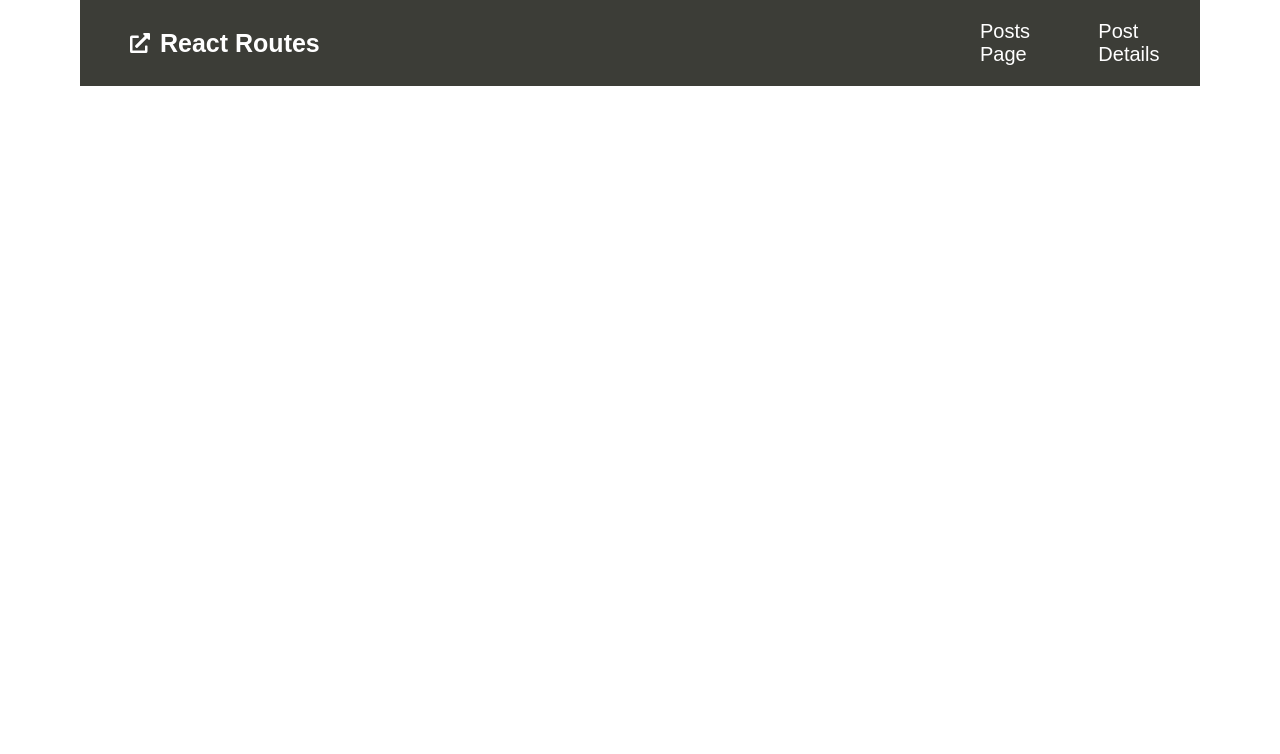
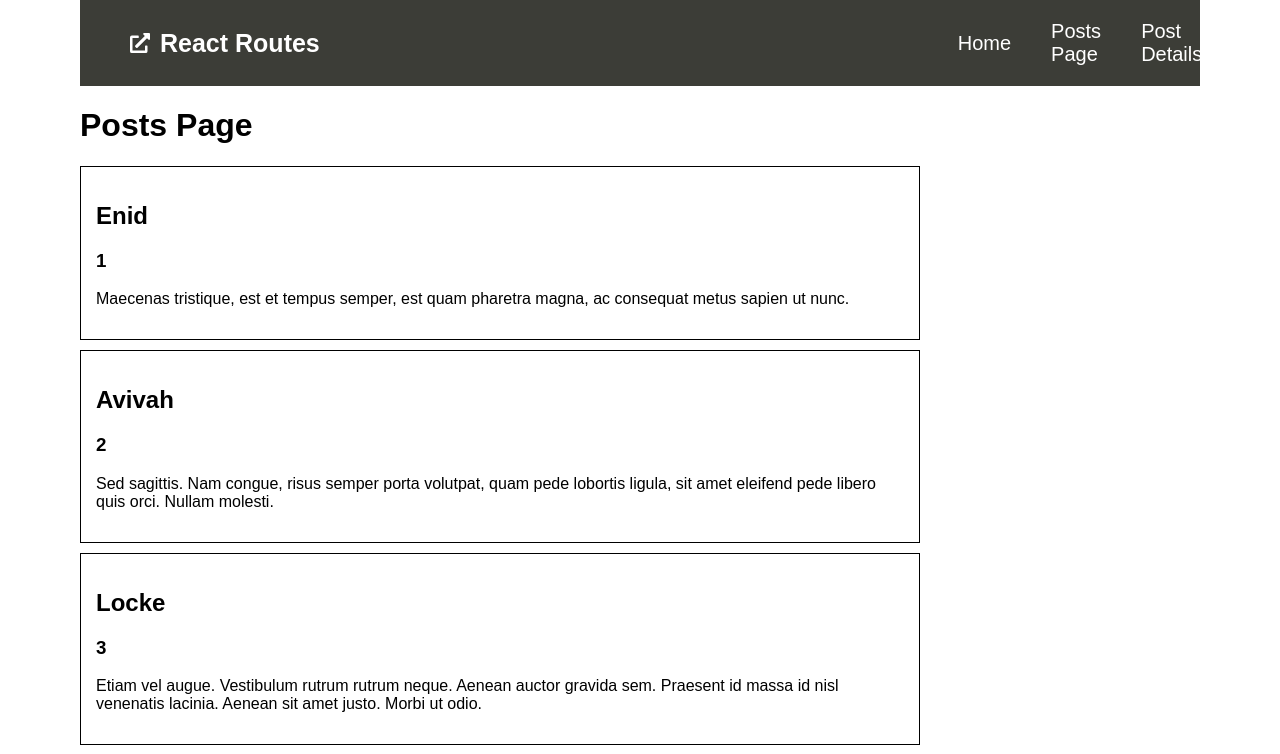
Before and after one commit to his984/tarmeez-react-course, a React (Create React App) app: page /posts in a window 1280 px wide. Shown: the top 754 px of the page. Built offline with nearby package versions, Linux system fonts and the light colour scheme.

Commit message:
Use <Link/>

```diff
--- a/src/App.js
+++ b/src/App.js
@@ -1,6 +1,8 @@
 import "./App.css";
 import Navbar from "./Components/navbar/Navbar";
 import { Route, Routes } from "react-router-dom";
+import Posts from "./Components/Posts/Posts";
+import PostDetails from "./Components/PostDetails";
 // APP
 function App() {
   return (
@@ -10,7 +12,9 @@ function App() {
         <Navbar />
         {/* Routes */}
         <Routes>
-          <Route path="/" element={<div></div>} />
+          <Route path="/" element={<h1>Home Page</h1>}></Route>
+          <Route path="/posts" element={<Posts />} />
+          <Route path="/post-details" element={<PostDetails />} />
         </Routes>
       </div>
     </div>
--- /dev/null
+++ b/src/Components/PostDetails.js
@@ -0,0 +1,3 @@
+export default function PostDetails() {
+  return <h1>Post Details Page</h1>;
+}
--- /dev/null
+++ b/src/Components/Posts/Posts.css
@@ -0,0 +1,8 @@
+.post {
+  /* background-color: red; */
+  border: solid 1px black;
+  margin-bottom: 10px;
+  width: 75%;
+  /* text-align: center; */
+  padding: 15px;
+}
--- /dev/null
+++ b/src/Components/Posts/Posts.js
@@ -0,0 +1,19 @@
+import { postsData } from "../../data";
+import './Posts.css'
+
+export default function Posts() {
+  return (
+    <div className="posts">
+      <h1>Posts Page</h1>
+      {postsData.map((post) => {
+        return (
+          <div key={post.id} className="post">
+            <h2>{post.title}</h2>
+            <h3>{post.id}</h3>
+            <p>{post.body}</p>
+          </div>
+        );
+      })}
+    </div>
+  );
+}
--- a/src/Components/navbar/Navbar.css
+++ b/src/Components/navbar/Navbar.css
@@ -43,6 +43,7 @@ li {
   align-items: center;
   padding: 20px;
   font-size: 20px;
+  color: white;
 }
 
 .list {
@@ -50,3 +51,6 @@ li {
   justify-content: end;
   width: 50%;
 }
+.link {
+  text-decoration: none;
+}
--- a/src/Components/navbar/Navbar.js
+++ b/src/Components/navbar/Navbar.js
@@ -1,5 +1,6 @@
 import { FaExternalLinkAlt } from "react-icons/fa";
 import "./Navbar.css";
+import { Link } from "react-router-dom";
 export default function Navbar() {
   return (
     <nav>
@@ -9,8 +10,15 @@ export default function Navbar() {
       </div>
       <div className="list">
         <ul>
-          <li className="posts-page">Posts Page</li>
-          <li className="post-details">Post Details</li>
+          <Link className="link" to="/">
+            <li className="/">Home</li>
+          </Link>
+          <Link className="link" to="/posts">
+            <li className="posts-page">Posts Page</li>
+          </Link>
+          <Link className="link" to="/post-details">
+            <li className="post-details">Post Details</li>
+          </Link>
         </ul>
       </div>
     </nav>
```
Also changed, not shown: src/Components/Posts.js (added).
